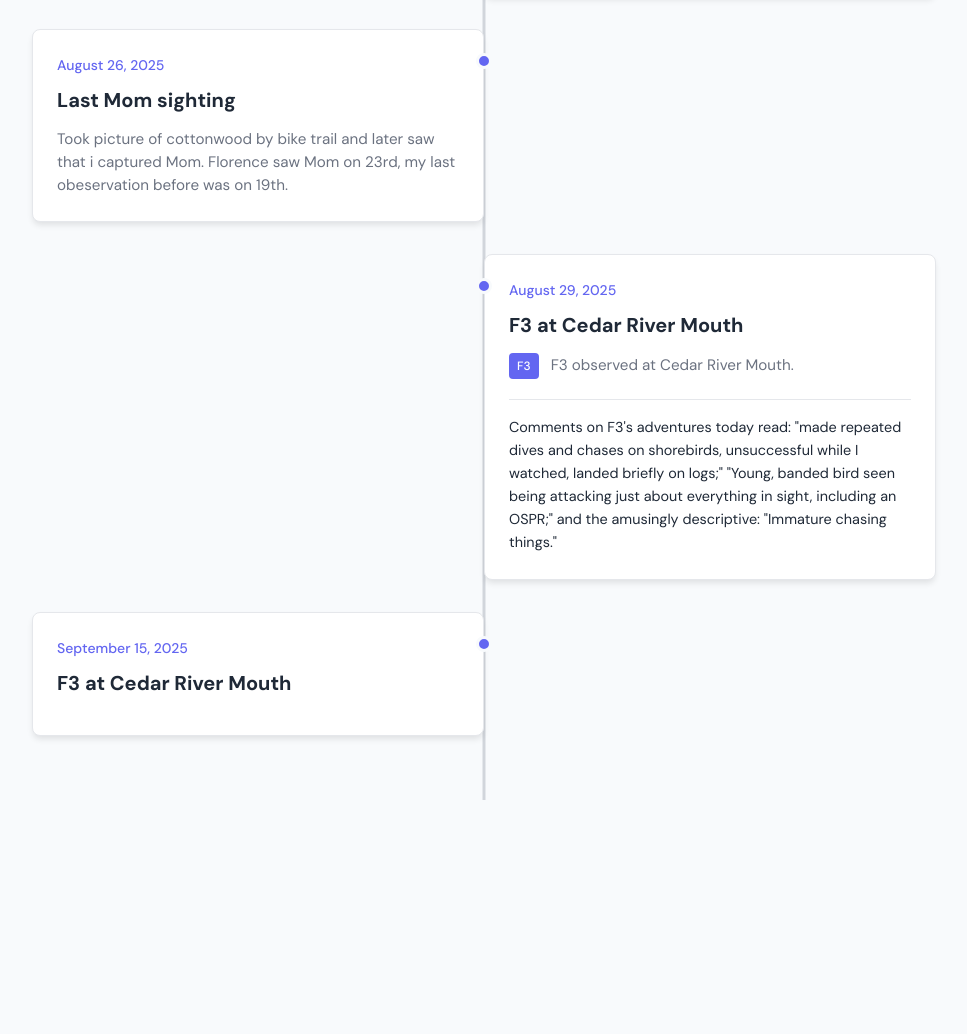
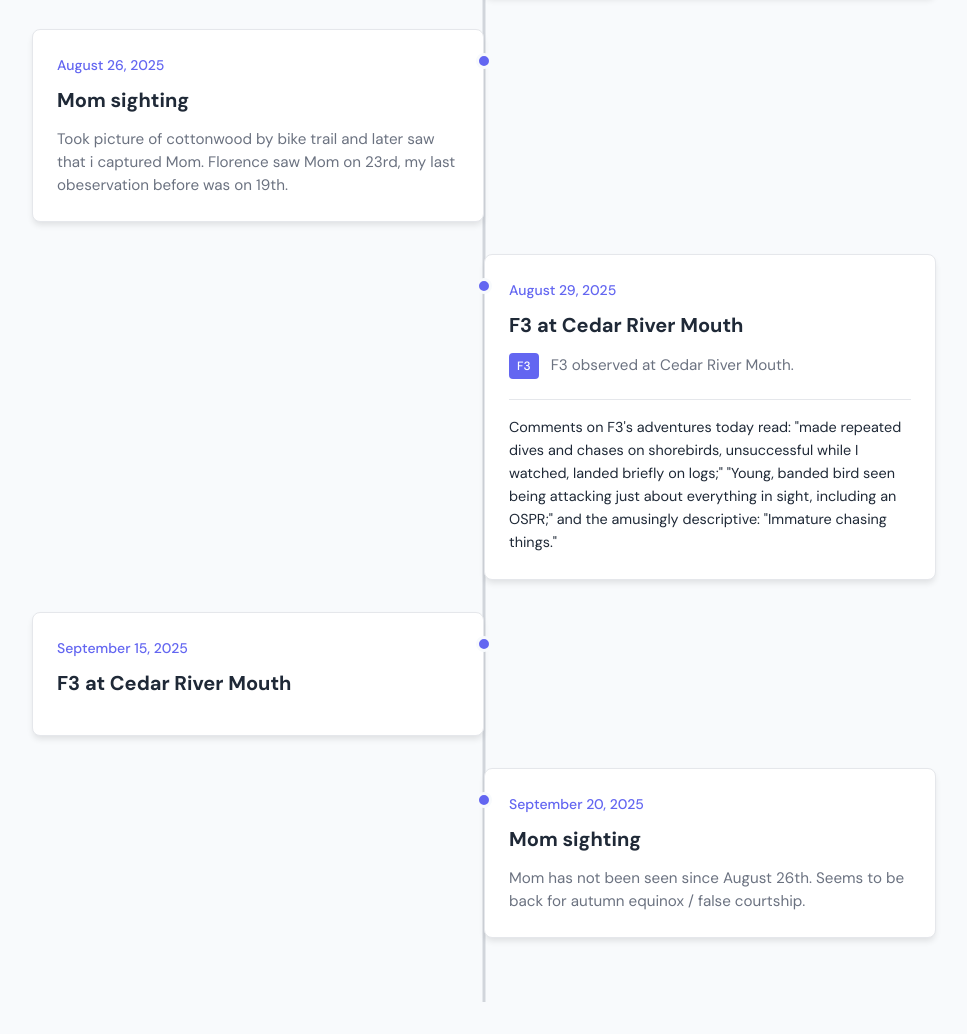
Before and after one commit to m-tikunova/lvm-timeline, a plain HTML site: page index.html in a window 1280 px wide. Shown: the part 7795-8829 px from the top of the page, without its empty margins (156-1123 px from the left). Before the commit the page ends 8627 px from the top, so only its background shows below. Drawn offline with Linux system fonts and the light colour scheme.

Commit message:
Update index.html content

```diff
--- a/index.html
+++ b/index.html
@@ -691,7 +691,7 @@
           <div class="timeline-marker"></div>
           <div class="timeline-content">
             <div class="date">August 26, 2025</div>
-            <div class="event-title">Last Mom sighting</div>
+            <div class="event-title">Mom sighting</div>
             <div class="event-summary">
               Took picture of cottonwood by bike trail and later saw that i
               captured Mom. Florence saw Mom on 23rd, my last obeservation
@@ -726,6 +726,18 @@
             <div class="event-title">F3 at Cedar River Mouth</div>
           </div>
         </div>
+
+        <div class="timeline-item">
+          <div class="timeline-marker"></div>
+          <div class="timeline-content">
+            <div class="date">September 20, 2025</div>
+            <div class="event-title">Mom sighting</div>
+            <div class="event-summary">
+              Mom has not been seen since August 26th. Seems to be back for
+              autumn equinox / false courtship.
+            </div>
+          </div>
+        </div>
       </div>
     </div>
   </body>
```
